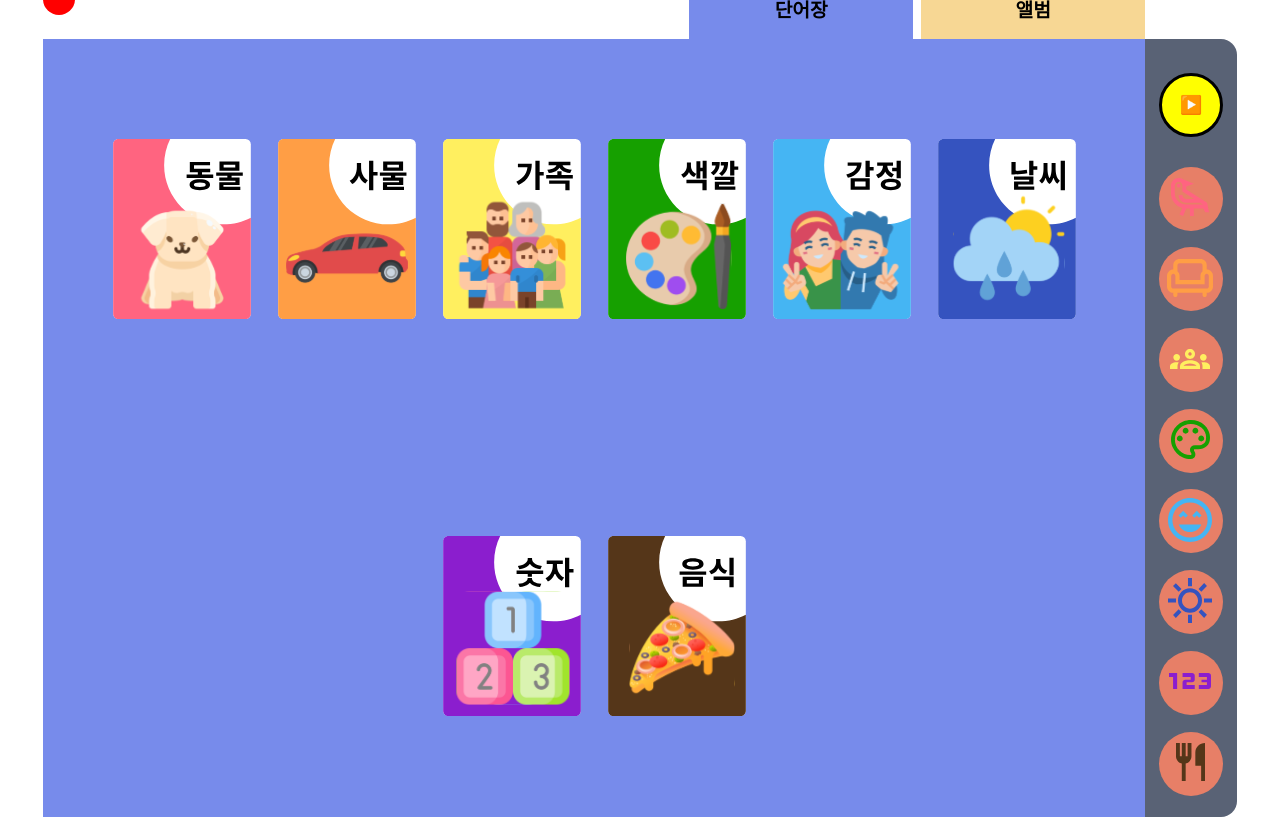
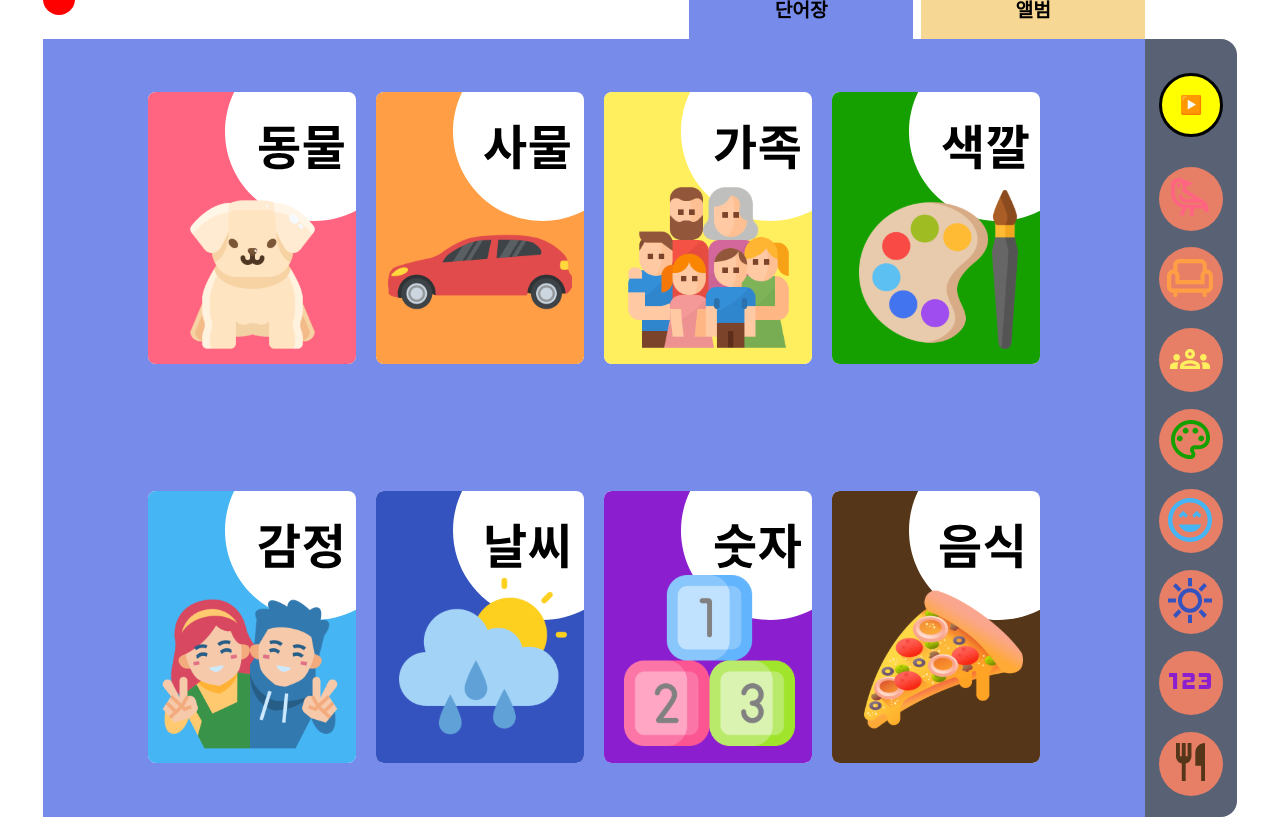
Before and after one commit to FEhyoeun/teoSprint, a React (Vite) app: page /profile in a window 1280 px wide. Both pictures are taken after a click on the button "시작하기". Built offline with nearby package versions, Linux system fonts and the light colour scheme.

Commit message:
feat: 카테고리 쪽 여백 수정

```diff
--- a/src/pages/Categories.tsx
+++ b/src/pages/Categories.tsx
@@ -4,14 +4,16 @@ import styled from '@emotion/styled';
 import { PATH } from '../constants/path';
 
 const StyledCategories = styled.div`
+  position: relative;
   width: 100%;
   height: 100%;
   display: flex;
+  flex-wrap: wrap;
   justify-content: center;
   align-items: center;
-  gap: 15px;
-  flex-wrap: wrap;
-  overflow: auto;
+  gap: 20px;
+  overflow: hidden;
+
   /* width */
   ::-webkit-scrollbar {
     width: 15px;
@@ -26,8 +28,6 @@ const StyledCategories = styled.div`
 
 const StyledCategoryItem = styled.input`
   border-radius: 5px;
-  width: 150px;
-  height: 180px;
   cursor: pointer;
 `;
 
--- a/src/pages/Category.tsx
+++ b/src/pages/Category.tsx
@@ -10,11 +10,12 @@ import CARD_MOCK from '../assets/card/card_mock.json';
 const StyledCategoryWrapper = styled.div`
   position: relative;
   width: 100%;
+  height: 100%;
   display: flex;
   flex-wrap: wrap;
   justify-content: center;
   align-items: center;
-  gap: 20px;
+  gap: 10px;
   overflow: hidden;
 `;
 
```
